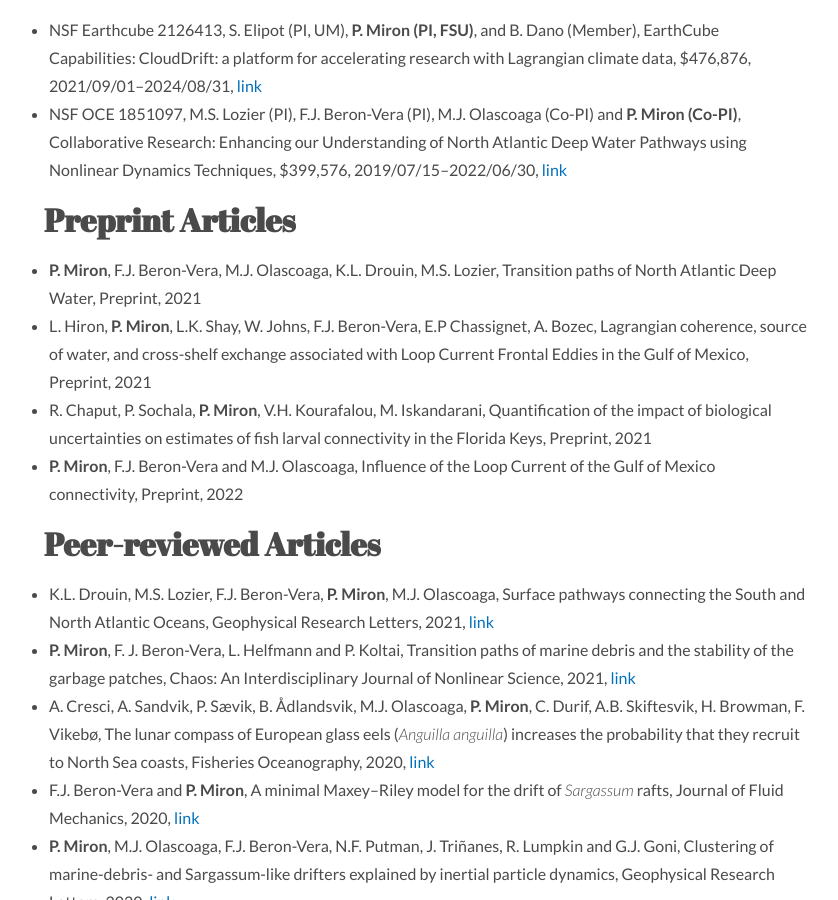
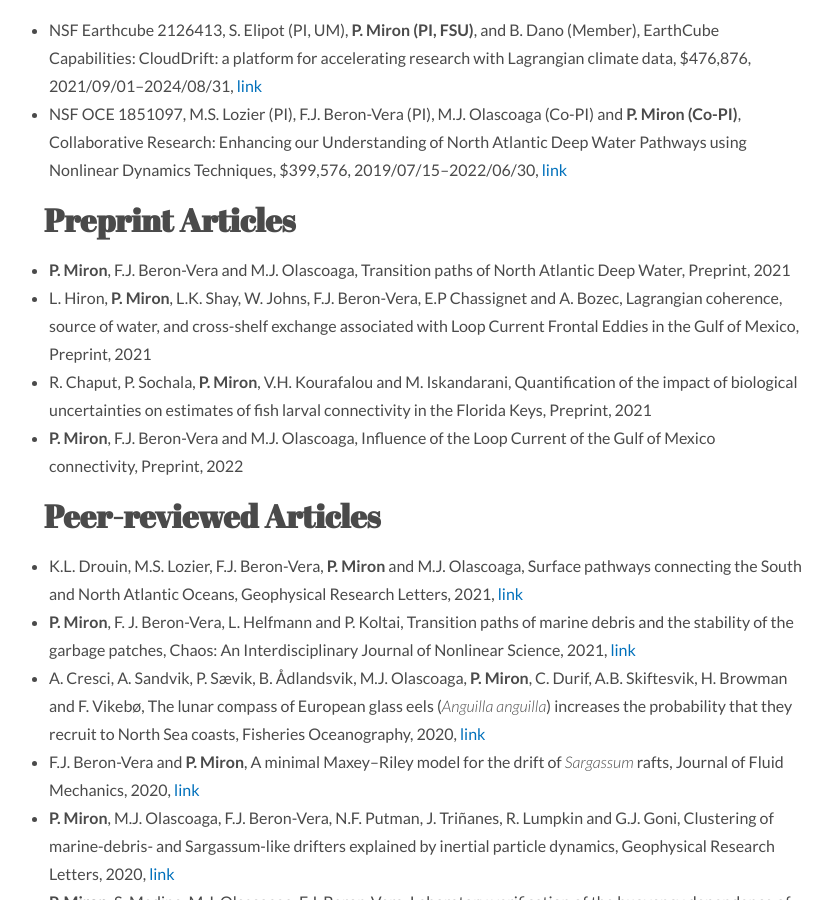
Before and after one commit to philippemiron/philippemiron.github.io, a Jekyll site: the page built from contributions.md, in a window 1280 px wide and 900 px high, scrolled down 747 px. Shown: the whole window, without its empty margins (212-1050 px from the left). Built offline with Jekyll 4.4.1, drawn with Linux system fonts in a browser that asks for light colours; nearby versions of some CDN libraries.

Commit message:
fix authors

```diff
--- a/_data/preprint.yml
+++ b/_data/preprint.yml
@@ -1,15 +1,15 @@
 - title: Transition paths of North Atlantic Deep Water
-  authors: '**P. Miron**, F.J. Beron-Vera, M.J. Olascoaga, K.L. Drouin, M.S. Lozier'
+  authors: '**P. Miron**, F.J. Beron-Vera and M.J. Olascoaga'
   journal: Preprint
   year: '2021'
 
 - title: Lagrangian coherence, source of water, and cross-shelf exchange associated with Loop Current Frontal Eddies in the Gulf of Mexico
-  authors: 'L. Hiron, **P. Miron**, L.K. Shay, W. Johns, F.J. Beron-Vera, E.P Chassignet, A. Bozec'
+  authors: 'L. Hiron, **P. Miron**, L.K. Shay, W. Johns, F.J. Beron-Vera, E.P Chassignet and A. Bozec'
   journal: Preprint
   year: '2021'
 
 - title: Quantification of the impact of biological uncertainties on estimates of fish larval connectivity in the Florida Keys
-  authors: R. Chaput, P. Sochala, **P. Miron**, V.H. Kourafalou, M. Iskandarani
+  authors: R. Chaput, P. Sochala, **P. Miron**, V.H. Kourafalou and M. Iskandarani
   journal: Preprint
   year: '2021'
 
--- a/_data/publications.yml
+++ b/_data/publications.yml
@@ -1,5 +1,5 @@
 - title: Surface pathways connecting the South and North Atlantic Oceans
-  authors: 'K.L. Drouin, M.S. Lozier, F.J. Beron-Vera, **P. Miron**, M.J. Olascoaga'
+  authors: 'K.L. Drouin, M.S. Lozier, F.J. Beron-Vera, **P. Miron** and M.J. Olascoaga'
   journal: Geophysical Research Letters
   year: '2021'
   doi: https://doi.org/10.1029/2021GL096646
@@ -11,7 +11,7 @@
   doi: https://doi.org/10.1063/5.0030535
 
 - title: The lunar compass of European glass eels (*Anguilla anguilla*) increases the probability that they recruit to North Sea coasts
-  authors: A. Cresci, A. Sandvik, P. Sævik, B. Ådlandsvik, M.J. Olascoaga, **P. Miron**, C. Durif, A.B. Skiftesvik, H. Browman, F. Vikebø
+  authors: A. Cresci, A. Sandvik, P. Sævik, B. Ådlandsvik, M.J. Olascoaga, **P. Miron**, C. Durif, A.B. Skiftesvik, H. Browman and F. Vikebø
   journal: Fisheries Oceanography
   year: '2020'
   doi: https://doi.org/10.1111/fog.12521
```
